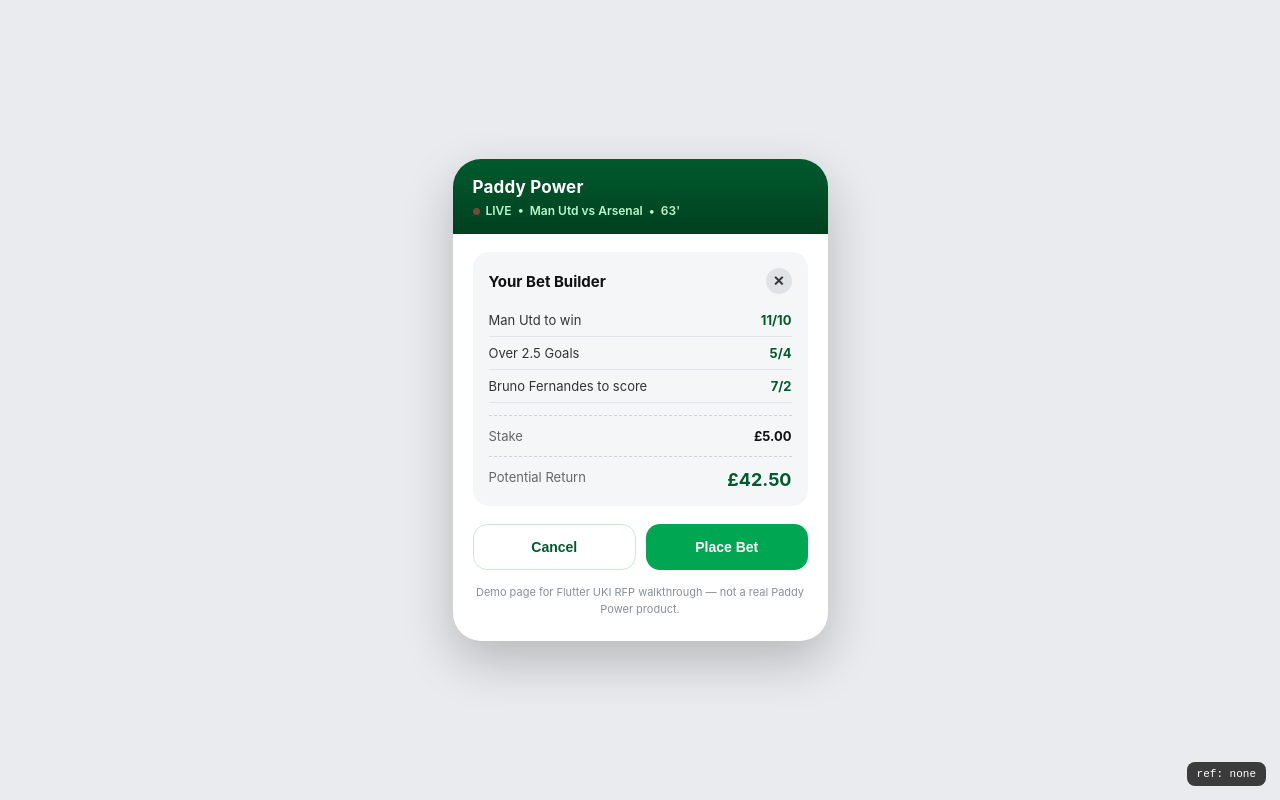
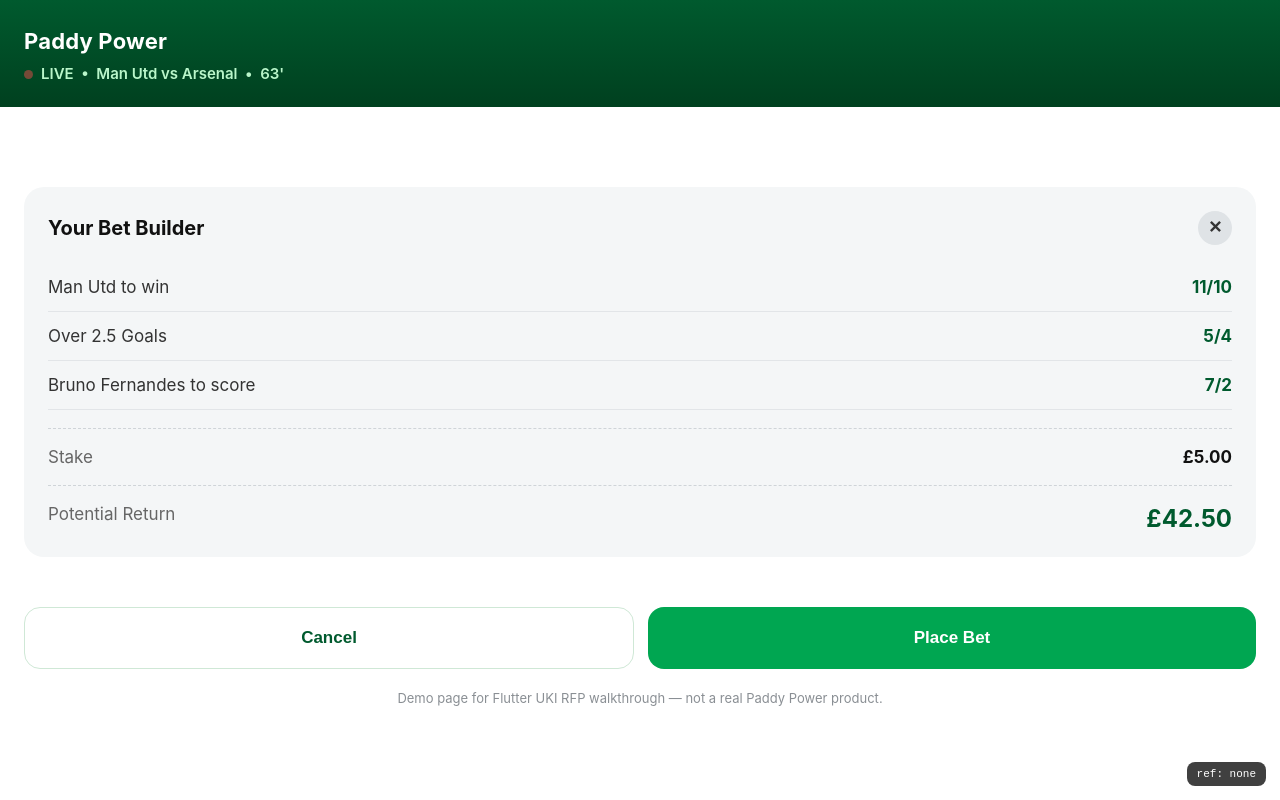
Before and after one commit to amearns-bot/index.html, a plain HTML site: page index.html in a window 1280 px wide. Drawn offline with Linux system fonts and the light colour scheme.

Commit message:
Refactor CSS styles in index.html
Updated styles for improved layout and readability.

```diff
--- a/index.html
+++ b/index.html
@@ -37,75 +37,81 @@
 <style>
   :root { color-scheme: light; }
   * { box-sizing: border-box; margin: 0; padding: 0; }
-  body {
+  html, body {
     font-family: -apple-system, BlinkMacSystemFont, "Segoe UI", Roboto, Arial, sans-serif;
-    background: #e9ebee;
+    background: #ffffff;
     min-height: 100vh;
+    height: 100%;
+  }
+  /* Full-bleed app screen (not a floating card) so it fills the same
+     real mobile viewport the Qualtrics dialog sizes itself against --
+     that's what keeps the two visually in proportion on an actual phone
+     or a narrowed/emulated browser. */
+  .phone {
+    width: 100%;
+    min-height: 100vh;
+    background: #ffffff;
     display: flex;
-    align-items: center;
-    justify-content: center;
-    padding: 24px;
-  }
-  .phone {
-    width: 375px;
-    max-width: 100%;
-    background: #ffffff;
-    border-radius: 28px;
-    box-shadow: 0 20px 50px rgba(0,0,0,0.22);
-    overflow: hidden;
+    flex-direction: column;
   }
   .header {
     background: linear-gradient(180deg, #005a2e 0%, #00401f 100%);
     color: #fff;
-    padding: 18px 20px 16px;
+    padding: 28px 24px 24px;
   }
   .header .brand {
     font-weight: 700;
-    font-size: 17px;
+    font-size: 22px;
     letter-spacing: 0.2px;
   }
   .header .live {
-    margin-top: 6px;
-    font-size: 12px;
+    margin-top: 10px;
+    font-size: 15px;
     font-weight: 600;
     color: #b9f6ca;
   }
   .live .dot {
     display: inline-block;
-    width: 7px; height: 7px;
+    width: 9px; height: 9px;
     background: #ff4d4f;
     border-radius: 50%;
-    margin-right: 6px;
+    margin-right: 8px;
     animation: pulse 1.4s infinite;
   }
   @keyframes pulse { 0%,100% { opacity: 1 } 50% { opacity: 0.35 } }
 
-  .content { padding: 18px 20px 24px; }
+  .content {
+    flex: 1;
+    display: flex;
+    flex-direction: column;
+    justify-content: center;
+    padding: 28px 24px 40px;
+  }
 
   .card {
     background: #f4f6f7;
-    border-radius: 16px;
-    padding: 16px;
-    margin-bottom: 16px;
+    border-radius: 20px;
+    padding: 24px;
+    margin-bottom: 24px;
   }
   .card-title-row {
     display: flex;
     justify-content: space-between;
     align-items: center;
-    margin-bottom: 10px;
+    margin-bottom: 18px;
   }
   .card-title {
     font-weight: 700;
-    font-size: 15px;
+    font-size: 20px;
     color: #111;
   }
   .close-btn {
-    width: 26px; height: 26px;
+    width: 34px; height: 34px;
     border-radius: 50%;
     border: none;
     background: #dfe3e6;
     color: #333;
-    font-size: 14px;
+    font-size: 17px;
     font-weight: 700;
     cursor: pointer;
     line-height: 1;
@@ -116,9 +122,9 @@
     display: flex;
     justify-content: space-between;
     align-items: center;
-    padding: 8px 0;
+    padding: 14px 0;
     border-bottom: 1px solid #e2e5e8;
-    font-size: 13px;
+    font-size: 17px;
     color: #333;
   }
   .selection:last-of-type { border-bottom: none; }
@@ -127,23 +133,23 @@
   .summary-row {
     display: flex;
     justify-content: space-between;
-    margin-top: 12px;
-    padding-top: 12px;
+    margin-top: 18px;
+    padding-top: 18px;
     border-top: 1px dashed #cfd4d8;
-    font-size: 13px;
+    font-size: 17px;
   }
   .summary-row .label { color: #666; }
   .summary-row .value { font-weight: 700; color: #111; }
-  .summary-row.big .value { font-size: 18px; color: #005a2e; }
+  .summary-row.big .value { font-size: 24px; color: #005a2e; }
 
-  .actions { display: flex; gap: 10px; margin-top: 18px; }
+  .actions { display: flex; gap: 14px; margin-top: 26px; }
   .btn {
     flex: 1;
-    padding: 14px 0;
-    border-radius: 14px;
+    padding: 20px 0;
+    border-radius: 16px;
     border: none;
     font-weight: 700;
-    font-size: 14px;
+    font-size: 17px;
     cursor: pointer;
   }
   .btn-primary { background: #00a651; color: #fff; }
@@ -153,9 +159,9 @@
 
   .hint {
     text-align: center;
-    font-size: 11px;
+    font-size: 13px;
     color: #8a8f94;
-    margin-top: 14px;
+    margin-top: 20px;
     line-height: 1.5;
   }
 
```
